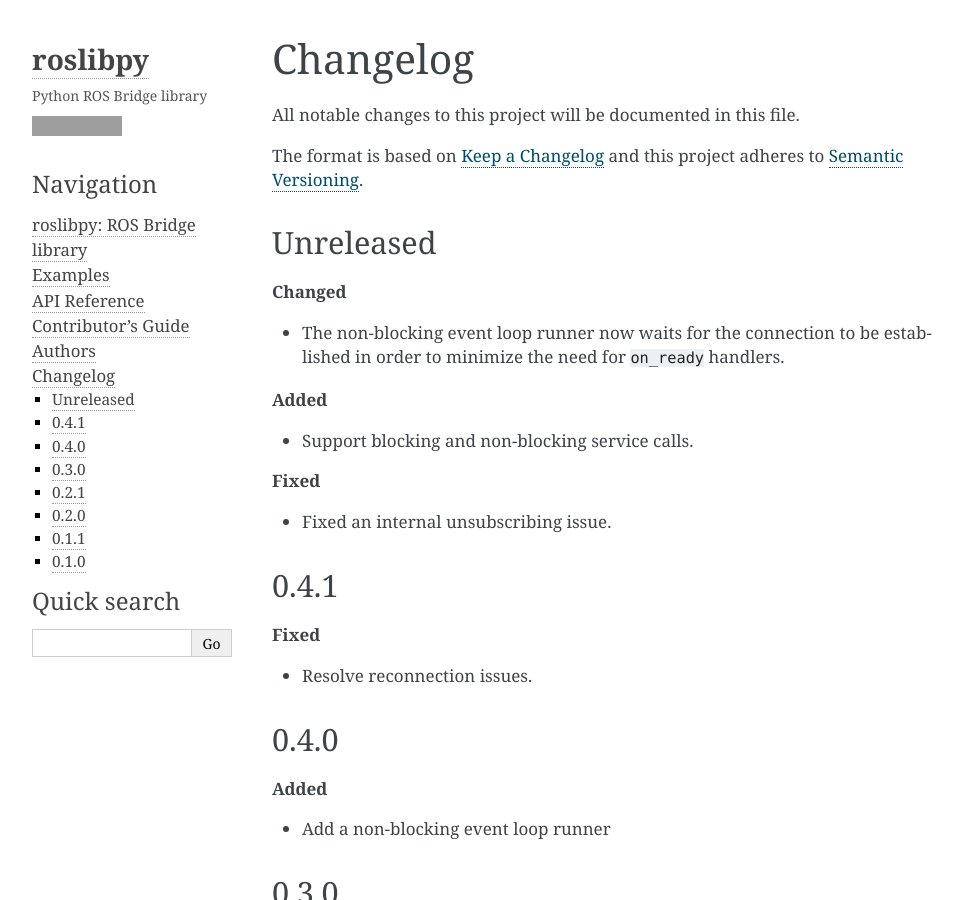
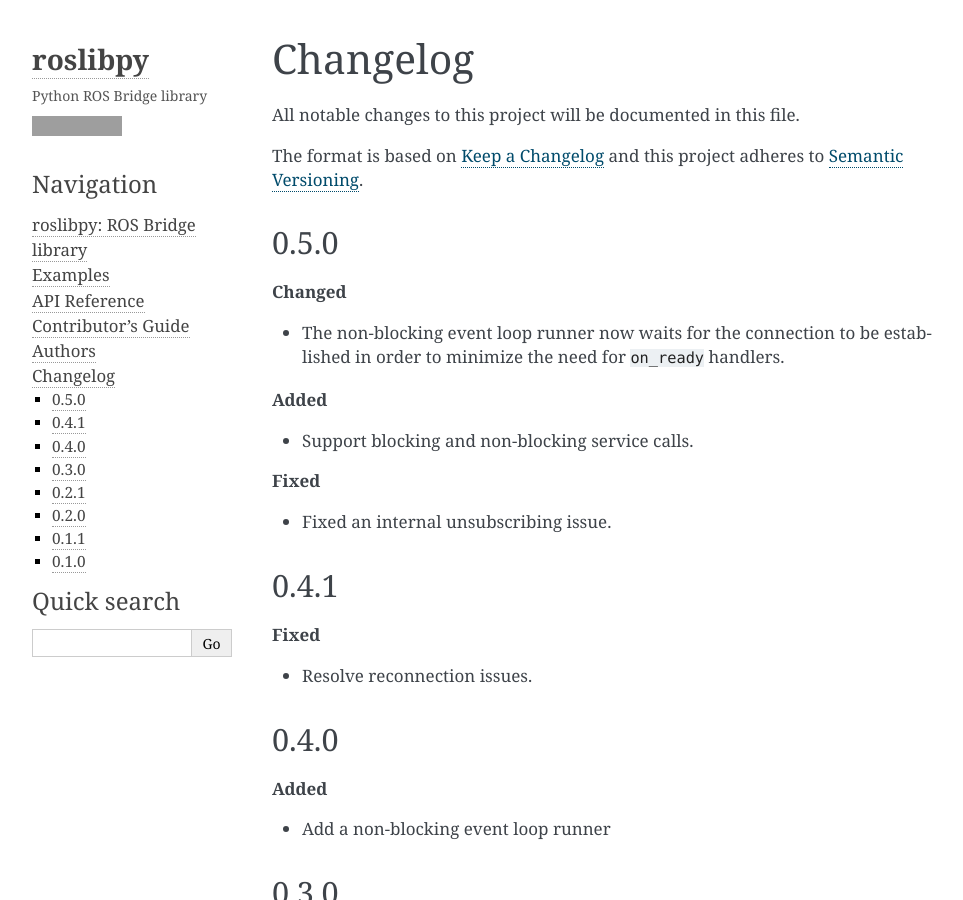
Before and after one commit to gramaziokohler/roslibpy, a Sphinx documentation site: the page built from docs/changelog.rst, in a window 1280 px wide and 900 px high. Shown: the whole window, without its empty margins (148-1111 px from the left). Built offline with Sphinx 7.4.7, drawn with Linux system fonts in a browser that asks for light colours; grey boxes are pictures that could not be loaded.

Commit message:
Bump version to 0.5.0

```diff
--- a/CHANGELOG.rst
+++ b/CHANGELOG.rst
@@ -7,7 +7,7 @@
 The format is based on `Keep a Changelog <http://keepachangelog.com/en/1.0.0/>`_
 and this project adheres to `Semantic Versioning <http://semver.org/spec/v2.0.0.html>`_.
 
-Unreleased
+0.5.0
 ----------
 
 **Changed**
--- a/docs/conf.py
+++ b/docs/conf.py
@@ -25,7 +25,7 @@
 year = '2019'
 author = 'Gramazio Kohler Research'
 copyright = '{0}, {1}'.format(year, author)
-version = release = '0.4.1'
+version = release = '0.5.0'
 
 pygments_style = 'trac'  # Perhaps change to sphinx
 templates_path = ['.']
--- a/src/roslibpy/__version__.py
+++ b/src/roslibpy/__version__.py
@@ -4,7 +4,7 @@
 __title__ = 'roslibpy'
 __description__ = 'Python ROS Bridge library.'
 __url__ = 'https://github.com/gramaziokohler/roslibpy'
-__version__ = '0.4.1'
+__version__ = '0.5.0'
 __author__ = 'Gramazio Kohler Research'
 __author_email__ = 'gramaziokohler@arch.ethz.ch'
 __license__ = 'MIT license'
```
Also changed, not shown: .bumpversion.cfg.
